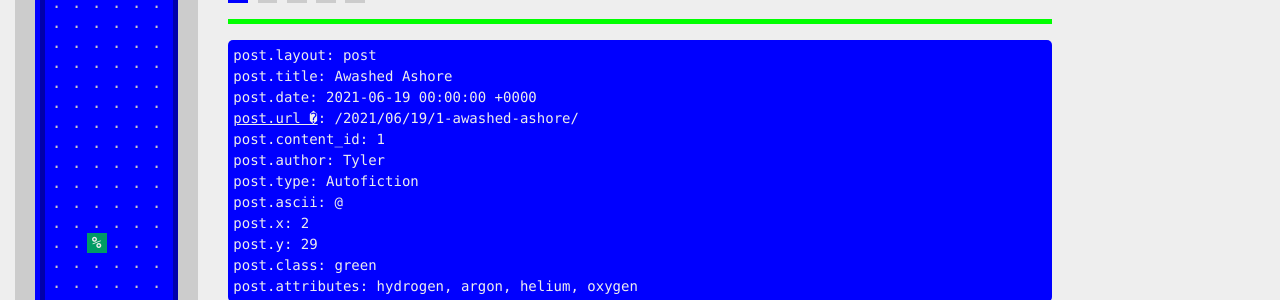
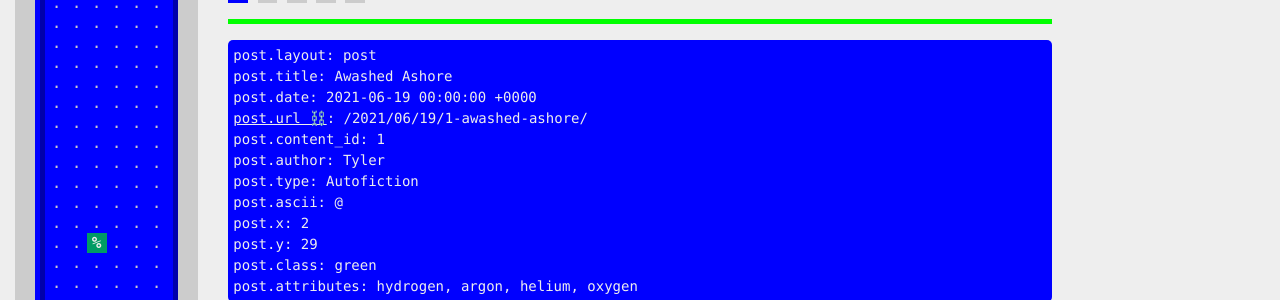
Before and after one commit to northern-information/mapcorps.net, a Jekyll site: the page built from _pages/university.md, in a window 1280 px wide. Shown: the part 290-590 px from the top of the page. Built offline with Jekyll 4.4.1, drawn with Linux system fonts in a browser that asks for light colours; nearby versions of some CDN libraries.

```diff
--- a/_layouts/university.html
+++ b/_layouts/university.html
@@ -20,7 +20,7 @@ layout: default
 post.layout: {{ post.layout }}
 post.title: {{ post.title }}
 post.date: {{ post.date }}
-<a href="{{ post.url }}">post.url �</a>: {{ post.url }}
+<a href="{{ post.url }}">post.url ⛓️</a>: {{ post.url }}
 post.content_id: {{ post.content_id }}
 post.author: {{ post.author }}
 post.type: {{ post.type }}
```
